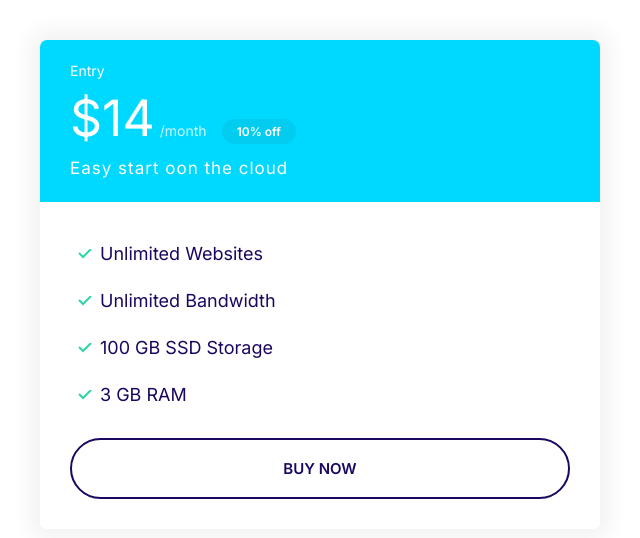
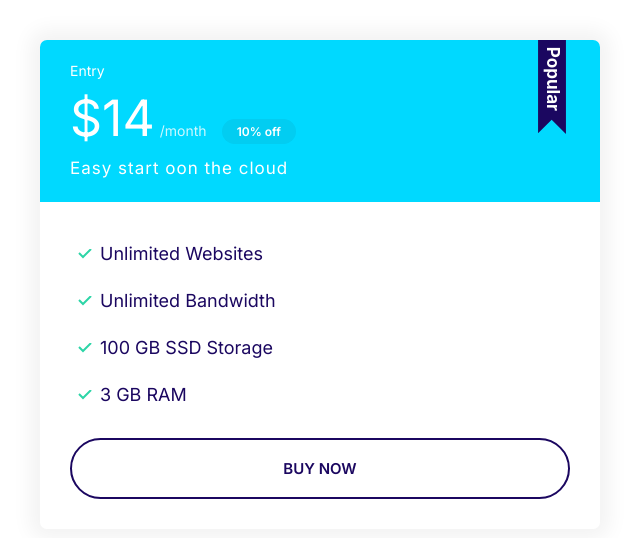
Before and after one commit to edgarikas/Website, a website built with Parcel: page src/index.html in a window 1280 px wide. Shown: the whole page, without its empty margins (0-640 px from the left). Built offline with nearby package versions, Linux system fonts and the light colour scheme.

Commit message:
Update card

```diff
--- a/src/index.html
+++ b/src/index.html
@@ -17,7 +17,7 @@
   </head>
   <body>
     <div style="width: 50%; padding: 4rem">
-      <div class="plan">
+      <div class="plan plan--popular">
         <div class="card card--secondary">
           <header class="card__header">
             <h3 class="plan__name">Entry</h3>
--- a/src/styles/style.scss
+++ b/src/styles/style.scss
@@ -336,6 +336,18 @@ a {
   margin-bottom: 2rem;
 }
 
+.plan--popular .card__header::before {
+  content: url(../images/popular.svg);
+  width: 40px;
+  display: inline-block;
+  position: absolute;
+  top: -4%;
+  right: 5%;
+}
+.plan--popular .card__header {
+  position: relative;
+}
+
 @media screen and (min-width: 1024px) {
   .plan__name {
     font-size: 1.4rem;
```
Also changed, not shown: src/components/cards.html (+1 -1 lines), src/images/popular.svg (added), 1 other file.
